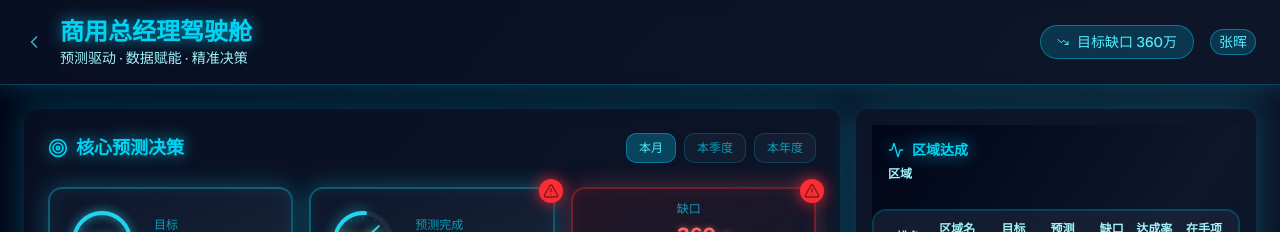
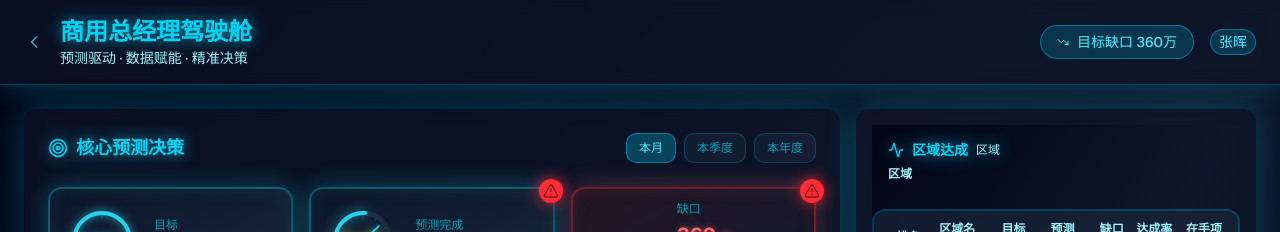
Before and after one commit to navylee1990/coze_jsc, a Next.js app: page /gm in a window 1280 px wide. Shown: the top 232 px of the page. Built offline with nearby package versions, Linux system fonts and the light colour scheme.

Commit message:
feat: 优化区域达成模块标题显示，子标题紧跟父标题

```diff
--- a/src/components/RegionMatrix.tsx
+++ b/src/components/RegionMatrix.tsx
@@ -260,10 +260,10 @@ export default function RegionMatrix({
             <h3 className={cn('text-sm font-bold flex items-center gap-2 whitespace-nowrap', DASHBOARD_STYLES.neon)}>
               <Activity className="w-4 h-4 flex-shrink-0" />
               {title}
+              <span className={cn('text-xs font-normal', DASHBOARD_STYLES.textSecondary)}>
+                {drillDownLevel === 'region' ? ' 区域' : drillDownLevel === 'city' ? ` ${selectedRegion}` : ` ${selectedCity}`}
+              </span>
             </h3>
-            {subtitle && drillDownLevel === 'region' && (
-              <span className={cn('text-xs whitespace-nowrap', DASHBOARD_STYLES.textMuted)}>({subtitle})</span>
-            )}
           </div>
           {/* 面包屑导航 - 始终显示完整路径 */}
           <div className="flex items-center gap-1 text-xs">
```
